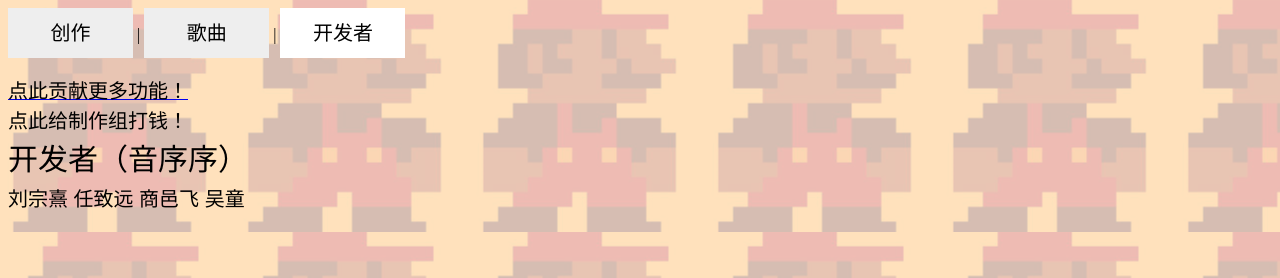
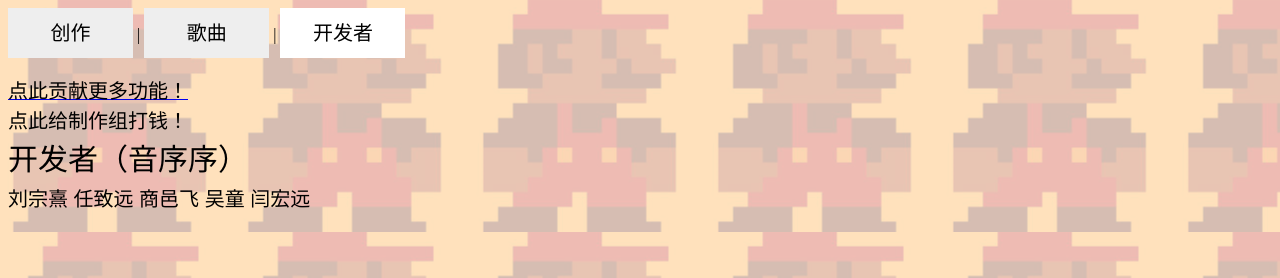
Before and after one commit to pkuTakki/8bits-of-rust, a Vue app in the folder frontend/: page /developers in a window 1280 px wide. Shown: the top 278 px of the page. Built offline with nearby package versions, Linux system fonts and the light colour scheme; a web font is replaced by a local one.

Commit message:
Update Developers.vue

```diff
--- a/frontend/src/views/Developers.vue
+++ b/frontend/src/views/Developers.vue
@@ -5,7 +5,7 @@
       </a>
       <my-text content = "点此给制作组打钱！" size="medium" /><br>
       <my-text content = "开发者（音序序）" size="large" /><br>
-      <my-text content = "刘宗熹 任致远 商邑飞 吴童" size="medium" />
+      <my-text content = "刘宗熹 任致远 商邑飞 吴童 闫宏远" size="medium" />
   </div>
 </template>
 <script>
```
